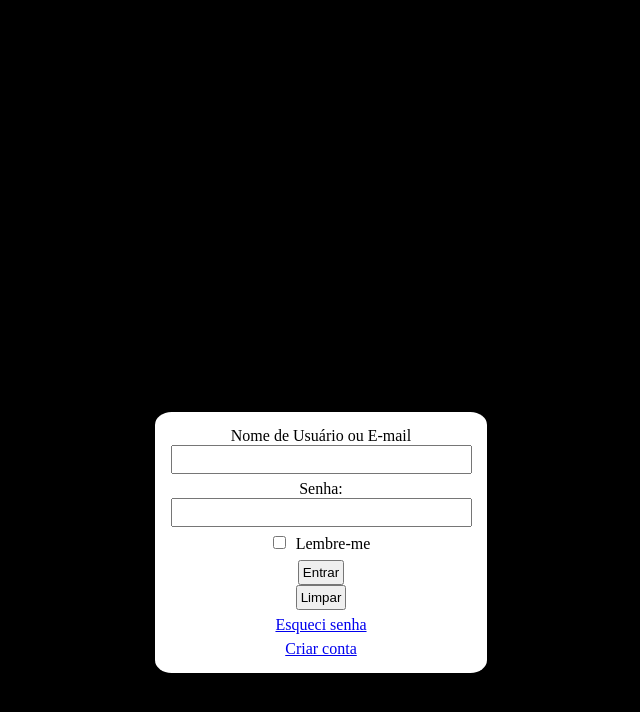
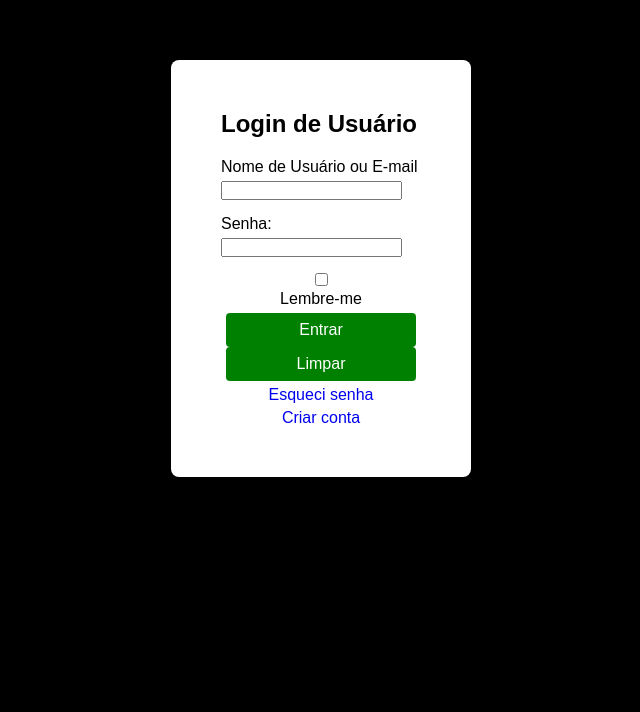
Before and after one commit to DevRafaelLucas/HTML-CSS-e-JavaScript, a plain HTML site: page Ex21 HTML Criação de tela de login para o site/index.html in a window 1280 px wide. Shown: the part 132-844 px from the top of the page, without its empty margins (319-959 px from the left). After the commit the page ends 800 px from the top, so only its background shows below. Drawn offline with Linux system fonts and the light colour scheme.

Commit message:
style.css

```diff
--- a/Ex21 HTML Criação de tela de login para o site/style.css
+++ b/Ex21 HTML Criação de tela de login para o site/style.css
@@ -1,59 +1,92 @@
-*{
-    padding: 1%;
+* {
+    margin: 0%;
+    /* margem de toda a página */
+    padding: 0%;
+    /* espaçamento interno da página */
 }
 
 body {
+    margin: 0%;
+    /* margem do corpo da página */
+    padding: 0%;
+    /* espaçamento interno do corpo da página */
+    font-family: Arial, Helvetica, sans-serif;
+    /* tipo de letra do corpo da página */
     background-color: black;
+    /* cor de fundo do corpo da página */
+    display: flex;
+    /* exposição do corpo da página */
+    justify-content: center;
+    /* justificando a exposição no centro da página */
+    align-items: center;
+    /* alinhando todos os itens  */
+    height: 100vh;
+    /* altura adapatada da janela para 0 */
 }
 
-form {
+.login {
     background-color: white;
+    /* cor de fundo do corpo da página */
+    padding: 50px;
+    /* espaçamento interno da página */
+    border-radius: 8px;
+    /* arredondar as pontas da página */
+    width: 200px;
+    /* largura aumentada */
     text-align: center;
-    margin: 36%;
-    border-radius: 5%;
+    /* alinhando o texto para o centro */
 }
 
-#nome_email {
-    padding: 0px 100px 0px 0px;
+h2 {
+    margin-bottom: 20px;
+    /* aumenta a margem de baixo do titulo */
+    text-align: left;
+    /* alinha texto para a esquerda */
 }
 
-#username {
-    padding: 5px 60px 5px 60px;
+.form-name {
+    margin-bottom: 15px;
+    /* aumenta a margem de baixo do texto nome */
+    text-align: left;
+    /* alinha texto para a esquerda */
 }
 
-#senha {
-    padding: 0px 240px 0px 0px;
+.form-senha {
+    margin-bottom: 15px;
+    /* aumenta a margem de baixo do texto nome */
+    text-align: left;
+    /* alinha texto para a esquerda */
+
 }
 
-#password {
-    padding: 5px 60px 5px 60px;
+label {
+    display: block; /* deixa o bloco um embaixo do outro */
+    margin-bottom: 5px; /* margem debaixo aumentada */
 }
 
-#box-lembrar {
-    margin: 0px 270px 0px 0px;
-}
-#box-nome {
-    margin: 0px 210px 0px 0px;
+/* input [type="checkbox"]{
+    margin-right: 2px;
+} */
+
+a {
+    display: block; /* Coloca as colunas  */
+    font-size: 0.9; /* altera o Tamanho da fonte */
+    text-decoration: none; /* tira a decoração do nome */
+    margin-top: 5px; /* altera o tamanho da margem superior */
 }
 
-#botao-entrar {
-    background-color: green;
-    color: white;
-    padding: 5px 122px 5px 122px;
+a:hover {
+    text-decoration: underline; /* coloca sublinhado ao passar em uma palavra */
+    color: rgb(51, 255, 255); /* altera a cor ao passar o cursor em cima da palavra */
 }
 
-#botao-limpar {
-    background-color: red;
-    color: white;
-    padding: 5px 120px 5px 120px;
+button {
+    width: 190px; /* altera a largura */
+    padding: 8px; /* altera o espaçamento */
+    border-radius: 4px; /* arredonda as pontas */
+    border: none; /* tira as bordas */
+    background-color: green; /* altera a cor de fundo */
+    color: white; /* altera a cor da palavra */
+    font-size: 16px; /* altera o tamanho da fonte */
+    cursor: pointer; /* cursor vira um mão apontando */
 }
-
-#esqueci-senha {
-    padding: 2px 180px 2px 0px;
-    text-decoration: none;
-}
-
-#criar-conta {
-    padding: 2px 210px 2px 0px;
-    text-decoration: none;
-}
```
